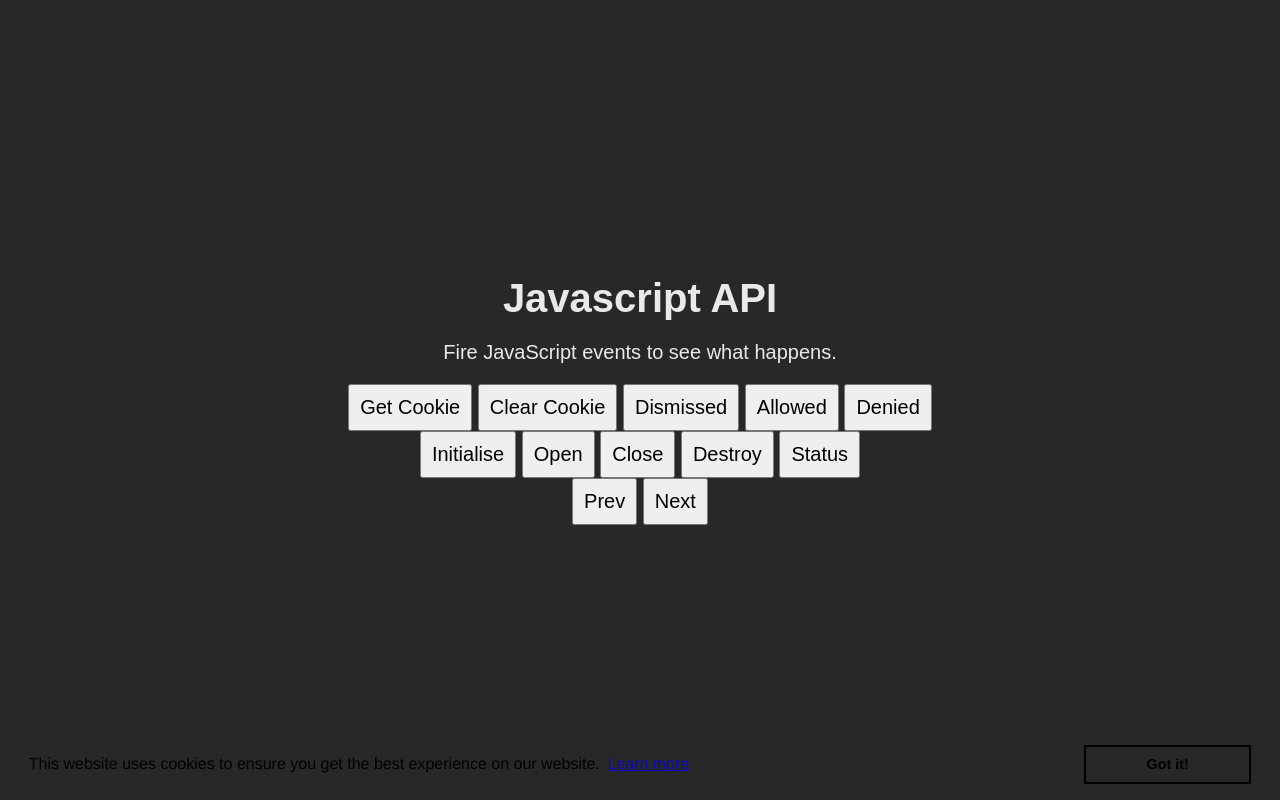
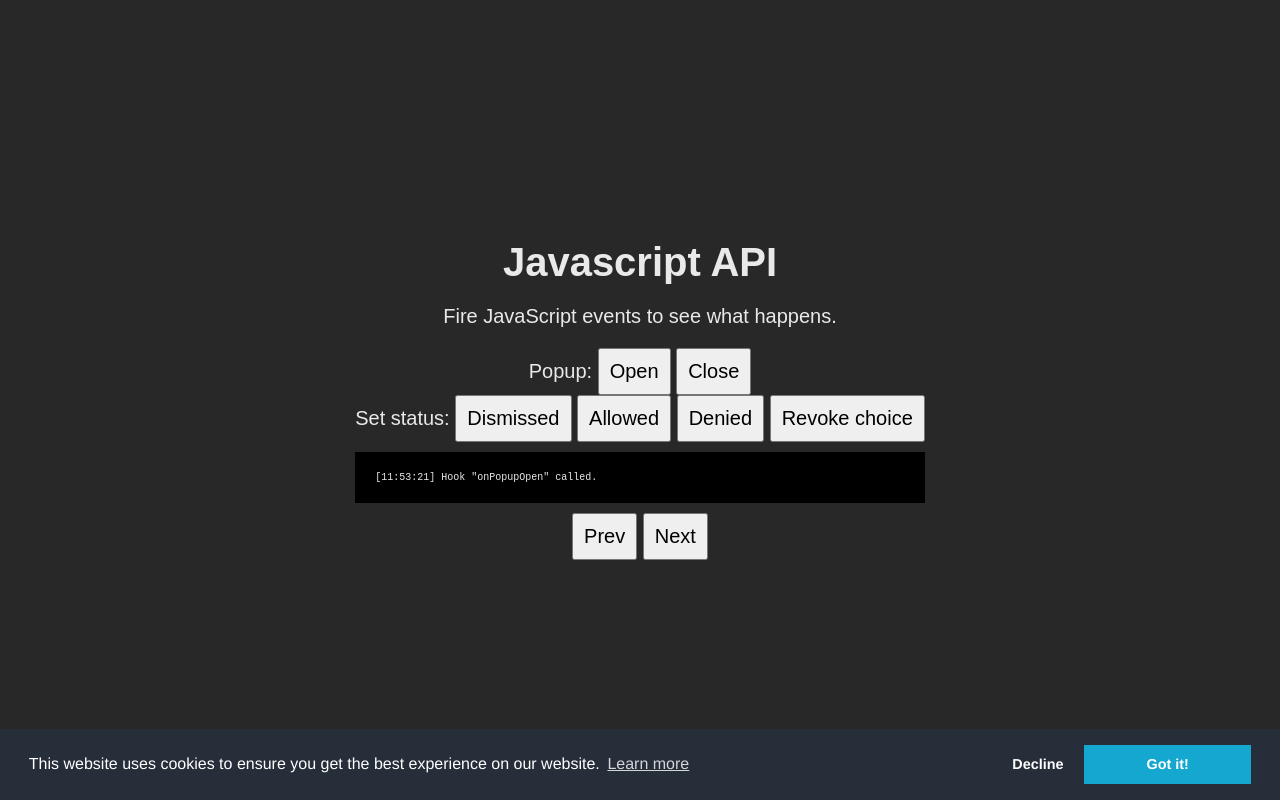
Before and after one commit to osano/cookieconsent, a website: page examples/example-7-javascript-api.html in a window 1280 px wide. Both pictures are taken after a click on the button "Open". Drawn offline with Linux system fonts and the light colour scheme; files that its build step writes are made by us from their sources; no server answers.

Commit message:
API example fixed

```diff
--- a/examples/example-7-javascript-api.html
+++ b/examples/example-7-javascript-api.html
@@ -17,23 +17,21 @@
         <h1>Javascript API</h1>
         <p>Fire JavaScript events to see what happens.</p>
 
-        <div id="message"></div>
+        <div class="btn-group">
+        Popup:
+          <button type="button" class="btn" id="btn-open">Open</button>
+          <button type="button" class="btn" id="btn-close">Close</button>
+        </div>
 
         <div class="btn-group">
-          <button type="button" class="btn" id="btn-getCookie">Get Cookie</button>
-          <button type="button" class="btn" id="btn-clearCookie">Clear Cookie</button>
+        Set status:
           <button type="button" class="btn" id="btn-dismissCookie">Dismissed</button>
           <button type="button" class="btn" id="btn-allowCookie">Allowed</button>
           <button type="button" class="btn" id="btn-denyCookie">Denied</button>
+          <button type="button" class="btn" id="btn-revokeChoice">Revoke choice</button>
         </div>
 
-        <div class="btn-group">
-          <button type="button" class="btn" id="btn-initialise">Initialise</button>
-          <button type="button" class="btn" id="btn-open">Open</button>
-          <button type="button" class="btn" id="btn-close">Close</button>
-          <button type="button" class="btn" id="btn-destroy">Destroy</button>
-          <button type="button" class="btn" id="btn-status">Status</button>
-        </div>
+        <pre id="console" style="display:block;"></pre>
 
         <button onclick="javascript: window.location = './examples/example-6-location.html';">Prev</button>
         <button onclick="javascript: window.location = './examples/example-1-themes.html';">Next</button>
@@ -44,51 +42,65 @@
 <script src="build/cookieconsent.min.js"></script>
 <script>
 
-  var m = document.getElementById('message');
-  var p = cookieconsent.factory();
+  var h = document.getElementById('console');
 
-  document.getElementById('btn-getCookie').onclick = function (e) {
-    m.innerHTML = 'Get<br>Cookie is: ' + p.getStatus();
-  };
+  function timeStamp() {
+    var now = new Date();
+    var time = [ now.getHours(), now.getMinutes(), now.getSeconds() ];
+    for ( var i = 1; i < 3; i++ ) {
+      if ( time[i] < 10 ) {
+        time[i] = "0" + time[i];
+      }
+    }
+    return '['+time.join(":")+'] ';
+  }
 
-  document.getElementById('btn-clearCookie').onclick = function (e) {
-    p.clearStatus();
-    m.innerHTML = 'Clear<br>Cookie is: ' + p.getStatus();
-  };
+  var p = cookieconsent.factory({
+    type: 'opt-out',
+    palette: {"popup": {"background": '#252e39'},"button": {"background": '#14a7d0'}},
+    onPopupOpen: function() {
+      h.innerHTML += timeStamp() + 'Hook "onPopupOpen" called.<br />';
+    },
+    onPopupClose: function() {
+      h.innerHTML += timeStamp() + 'Hook "onPopupClose" called.<br />';
+    },
+    onStatusChange: function(status) {
+      h.innerHTML += timeStamp() + 'Cookie status set as <strong>'+status+'</strong> using <i>setStatus()</i>.<br />';
+      h.innerHTML += timeStamp() + 'Hook "onStatusChange" called with argument <strong>'+status+'</strong>.<br />';
+    },
+    onRevokeChoice: function() {
+      h.innerHTML += timeStamp() + 'Cookis status removed using <i>clearStatus()</i>.<br />';
+      h.innerHTML += timeStamp() + 'Hook "onRevokeChoice" called.<br />';
+    },
+  });
+
 
   document.getElementById('btn-dismissCookie').onclick = function (e) {
     p.setStatus(cookieconsent.status.dismiss);
-    m.innerHTML = 'Dismiss<br>Cookie is: ' + p.getStatus();
   };
 
   document.getElementById('btn-allowCookie').onclick = function (e) {
     p.setStatus(cookieconsent.status.allow);
-    m.innerHTML = 'Allow<br>Cookie is: ' + p.getStatus();
   };
 
   document.getElementById('btn-denyCookie').onclick = function (e) {
     p.setStatus(cookieconsent.status.deny);
-    m.innerHTML = 'Deny<br>Cookie is: ' + p.getStatus();
   };
 
-  document.getElementById('btn-initialise').onclick = function (e) {
-    p.initialise();
+  document.getElementById('btn-revokeChoice').onclick = function (e) {
+    p.options.onRevokeChoice();
+    p.clearStatus();
+    p.open();
   };
 
   document.getElementById('btn-open').onclick = function (e) {
     p.open();
   };
 
-  document.getElementById('btn-status').onclick = function (e) {
-    m.innerHTML = 'Is ' + (p.isOpen() ? 'open' : 'closed');
-  };
 
   document.getElementById('btn-close').onclick = function (e) {
     p.close();
   };
 
-  document.getElementById('btn-destroy').onclick = function (e) {
-    p.destroy();
-  };
 
 </script>
--- a/examples/style.css
+++ b/examples/style.css
@@ -20,6 +20,8 @@ pre {
   max-height: 300px;
   overflow: auto;
 }
+
+#console {max-height: 100px;}
 
 /******************** example window ********************/
 
```
Also changed, not shown: examples/example-3-informational.html (+1 -1 lines).
